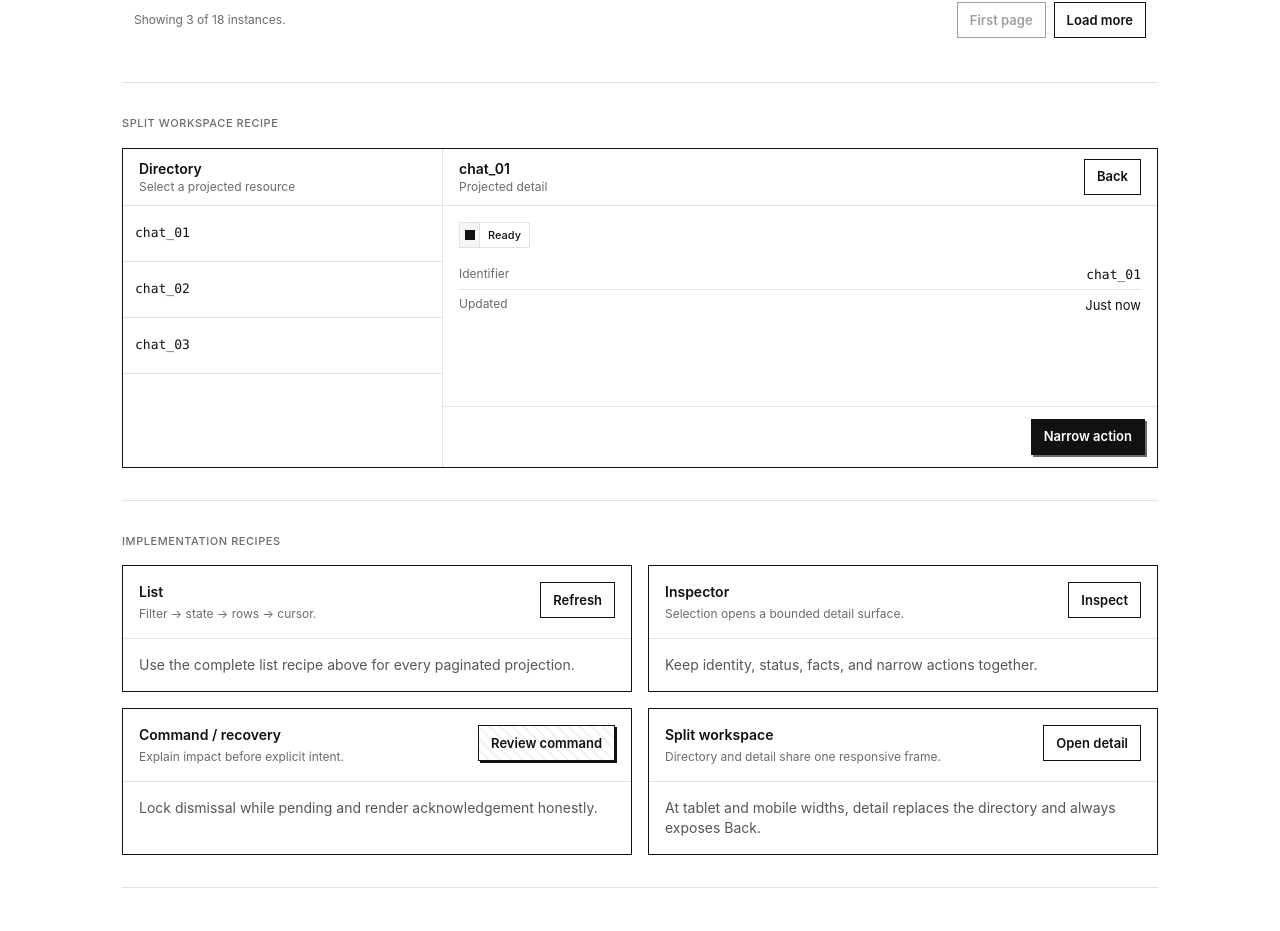
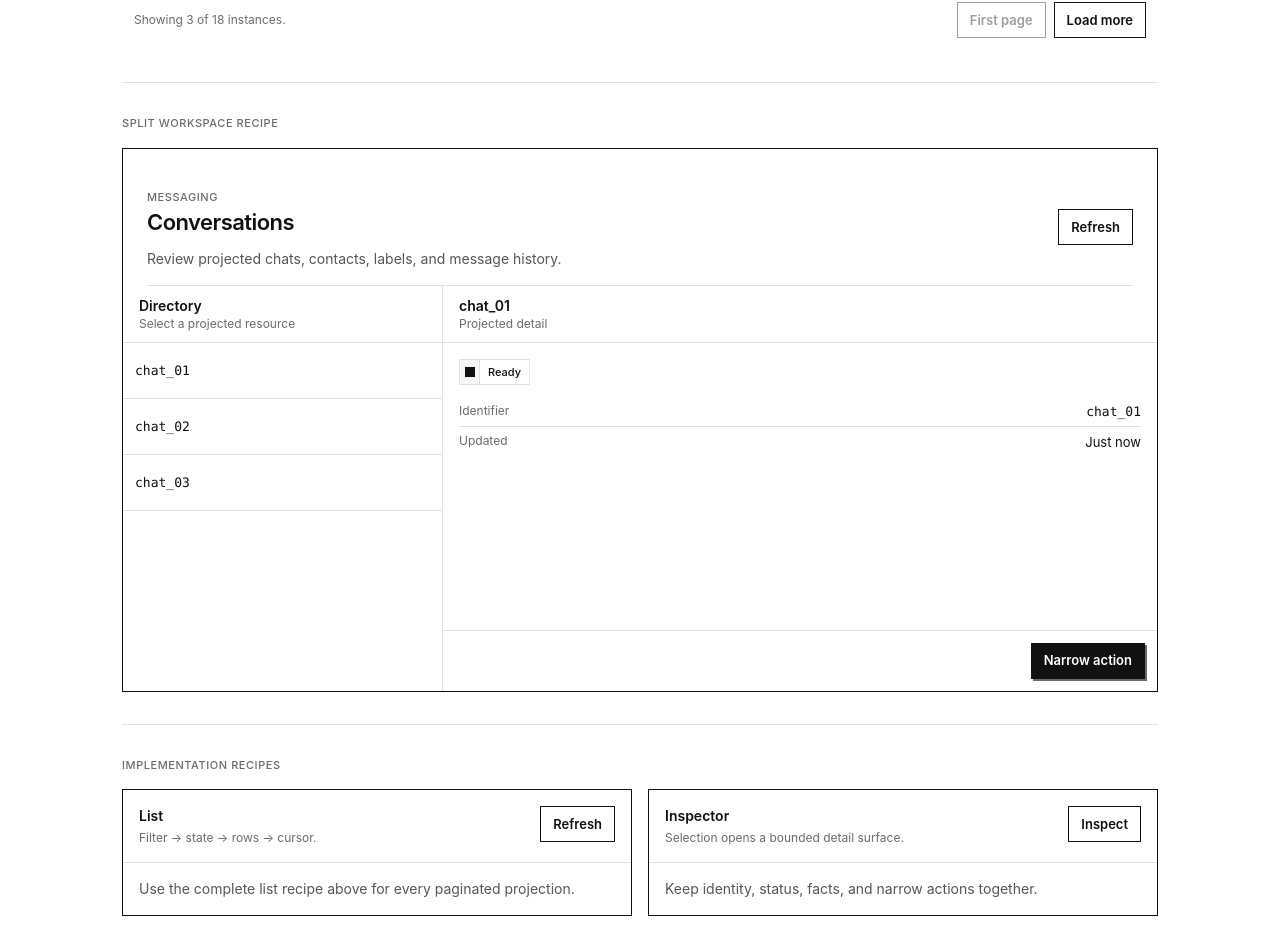
Before and after one commit to hiepknor/omniwa-console, a React (Vite) app: page /__ui in a window 1280 px wide. Shown: the part 6625-7556 px from the top of the page. Before the commit the page ends 7513 px from the top, so only its background shows below. Built offline with nearby package versions, Linux system fonts and the light colour scheme.

Commit message:
feat: adapt conversations workspace headers

```diff
--- a/scripts/check-design.mjs
+++ b/scripts/check-design.mjs
@@ -180,17 +180,22 @@ if (shell.indexOf('Compact session utility') < shell.indexOf('</nav>')) {
 }
 
 const conversationsPreview = await read('src/app/PreviewConversations.tsx');
-for (const marker of ['<main', '<SplitWorkspace', 'detailOpen={Boolean(chat)}', '<WorkspacePaneHeader', '>Back</Button>']) {
+for (const marker of ['<main', '<WorkspacePageFrame', '<SplitWorkspace', 'frame="attached"', 'detailOpen={Boolean(chat)}', 'className="max-[900px]:hidden"', '>Back</Button>']) {
   if (!conversationsPreview.includes(marker)) failures.push(`src/app/PreviewConversations.tsx: responsive split-workspace fixture is missing ${marker}`);
 }
 
+const workspacePageFrame = await read('src/ui/WorkspacePageFrame.tsx');
+for (const marker of ['<PageHeader', 'px-6 pt-6 max-[900px]:hidden', 'min-h-[57px]', 'min-[900px]:hidden', 'compactLeadingAction', 'compactHeadingRef', 'tabIndex={-1}', 'focus-visible:outline-2', 'useWorkspacePageFocus', 'rememberFocusOrigin', "matchMedia('(width < 900px)'"]) {
+  if (!workspacePageFrame.includes(marker)) failures.push(`src/ui/WorkspacePageFrame.tsx: responsive workspace-page contract is missing ${marker}`);
+}
+
 const splitWorkspace = await read('src/ui/SplitWorkspace.tsx');
-for (const marker of ['grid-cols-[320px_minmax(0,1fr)]', 'max-[900px]:grid-cols-1', "detailOpen && 'max-[900px]:hidden'", "!detailOpen && 'max-[900px]:hidden'", 'WorkspacePaneHeader']) {
+for (const marker of ['grid-cols-[320px_minmax(0,1fr)]', 'max-[900px]:grid-cols-1', "detailOpen && 'max-[900px]:hidden'", "!detailOpen && 'max-[900px]:hidden'", "frame === 'standalone'", 'WorkspacePaneHeader']) {
   if (!splitWorkspace.includes(marker)) failures.push(`src/ui/SplitWorkspace.tsx: split-workspace recipe is missing ${marker}`);
 }
 
 const conversationsPage = await read('src/features/conversations/ConversationsPage.tsx');
-for (const marker of ['<SplitWorkspace', '<WorkspacePaneHeader', '>Back</Button>']) {
+for (const marker of ['<WorkspacePageFrame', '<SplitWorkspace', 'frame="attached"', '<WorkspacePaneHeader', 'className="max-[900px]:hidden"', 'useWorkspacePageFocus', 'rememberFocusOrigin', '>Back</Button>']) {
   if (!conversationsPage.includes(marker)) failures.push(`src/features/conversations/ConversationsPage.tsx: production split workspace is missing ${marker}`);
 }
 
--- a/scripts/check-visual-language.mjs
+++ b/scripts/check-visual-language.mjs
@@ -185,7 +185,7 @@ for (const marker of [
 }
 
 const gallery = await read('src/app/UiGallery.tsx');
-for (const marker of ['Locked design system', 'hard lift only', '<Logo', '<Icon', '<PageHeader', '<Button', '<ButtonLink', '<CloseButton', '<Textarea', '<Checkbox', '<Radio', '<Switch', '<DateTimeInput', '<Select', '<SelectionBar', '<SelectionReview', '<FilterToolbar', '<FilterChip', '<DescriptionList', '<Panel', '<StateNotice', '<CursorPagination', '<ProgressBar', '<Image', '<SplitWorkspace', '<WorkspacePaneHeader', '<Drawer', '<Dialog', '<SurfaceNotice', '<ToastViewport', '<ShellAnatomy']) {
+for (const marker of ['Locked design system', 'hard lift only', '<Logo', '<Icon', '<PageHeader', '<Button', '<ButtonLink', '<CloseButton', '<Textarea', '<Checkbox', '<Radio', '<Switch', '<DateTimeInput', '<Select', '<SelectionBar', '<SelectionReview', '<FilterToolbar', '<FilterChip', '<DescriptionList', '<Panel', '<StateNotice', '<CursorPagination', '<ProgressBar', '<Image', '<WorkspacePageFrame', '<SplitWorkspace', '<WorkspacePaneHeader', '<Drawer', '<Dialog', '<SurfaceNotice', '<ToastViewport', '<ShellAnatomy']) {
   if (!gallery.includes(marker)) failures.push(`src/app/UiGallery.tsx: locked review surface is missing ${marker}`);
 }
 
--- a/src/app/PreviewConversations.tsx
+++ b/src/app/PreviewConversations.tsx
@@ -1,6 +1,6 @@
 import { useState } from 'react';
 import { ChatList, MessageTimeline } from '@/features/conversations/ConversationsView';
-import { Button, Field, FilterToolbar, Input, PageHeader, SplitWorkspace, Status, Tabs, Textarea, WorkspacePaneHeader } from '@/ui';
+import { Button, Field, FilterToolbar, Input, SplitWorkspace, Status, Tabs, Textarea, useWorkspacePageFocus, WorkspacePageFrame, WorkspacePaneHeader } from '@/ui';
 import { chatsFixture, messagesFixture } from './preview-fixtures';
 
 /** Dev-only: Conversations workspace (directory + thread) with sample data. */
@@ -8,12 +8,23 @@ export function PreviewConversations() {
   const [view, setView] = useState('chats');
   const [chatId, setChatId] = useState<string | undefined>(chatsFixture[0].id);
   const chat = chatsFixture.find((c) => c.id === chatId);
+  const { compactHeadingRef, rememberFocusOrigin } = useWorkspacePageFocus(chatId);
+  const openChat = (id: string) => { rememberFocusOrigin(); setChatId(id); };
   return (
-    <main className="flex flex-col h-dvh overflow-hidden bg-bg">
-      <div className="px-6 max-sm:px-4">
-        <PageHeader eyebrow="Messaging" title="Conversations" description="Review projected chats, contacts, labels, and message history." secondaryActions={<Button>Refresh</Button>} />
-      </div>
+    <main className="h-dvh overflow-hidden bg-bg">
+      <WorkspacePageFrame
+        eyebrow="Messaging"
+        title="Conversations"
+        description="Review projected chats, contacts, labels, and message history."
+        secondaryActions={<Button>Refresh</Button>}
+        compactTitle={chat?.displayName ?? 'Conversations'}
+        compactDescription={chat ? 'Individual' : undefined}
+        compactLeadingAction={chat ? <Button onClick={() => setChatId(undefined)}>Back</Button> : undefined}
+        compactActions={<Button>Refresh</Button>}
+        compactHeadingRef={compactHeadingRef}
+      >
         <SplitWorkspace
+          frame="attached"
           detailOpen={Boolean(chat)}
           directoryLabel="Chat directory preview"
           detailLabel="Message timeline preview"
@@ -26,15 +37,15 @@ export function PreviewConversations() {
                   <div className="flex items-end"><Button type="submit">Apply</Button></div>
                 </FilterToolbar>
               </div>
-            <ChatList items={chatsFixture} selectedId={chatId} onSelect={setChatId} />
+              <ChatList items={chatsFixture} selectedId={chatId} onSelect={openChat} />
             </>
           }
         detail={
           <>
             <WorkspacePaneHeader
+              className="max-[900px]:hidden"
               title={chat?.displayName ?? 'Message timeline'}
               description={chat ? 'Persisted projection history' : 'Select a projected chat'}
-              actions={chat ? <Button className="hidden max-[900px]:inline-flex" onClick={() => setChatId(undefined)}>Back</Button> : undefined}
             />
           {chat ? <>
             <div className="flex flex-wrap items-center gap-3 px-4 py-2 border-b border-line text-xs text-fg-3">
@@ -54,6 +65,7 @@ export function PreviewConversations() {
             </div>
           </div> : undefined}
         />
+      </WorkspacePageFrame>
     </main>
   );
 }
--- a/src/app/UiGallery.tsx
+++ b/src/app/UiGallery.tsx
@@ -43,6 +43,7 @@ import {
   Th,
   Textarea,
   Tr,
+  WorkspacePageFrame,
   WorkspacePaneHeader,
   type Tone,
 } from '@/ui';
@@ -490,26 +491,37 @@ export function UiGallery() {
         </Section>
 
         <Section title="Split workspace recipe">
-          <div className="flex h-80 min-h-0 flex-col overflow-hidden border border-line-strong">
+          <div className="h-[34rem] min-h-0 overflow-hidden border border-line-strong">
+            <WorkspacePageFrame
+              eyebrow="Messaging"
+              title="Conversations"
+              description="Review projected chats, contacts, labels, and message history."
+              secondaryActions={<Button>Refresh</Button>}
+              compactTitle={workspaceDetail ? 'chat_01' : 'Conversations'}
+              compactDescription={workspaceDetail ? 'Projected detail' : undefined}
+              compactLeadingAction={workspaceDetail ? <Button onClick={() => setWorkspaceDetail(false)}>Back</Button> : undefined}
+              compactActions={<Button>Refresh</Button>}
+            >
               <SplitWorkspace
-              className="border-t-0"
+                frame="attached"
                 detailOpen={workspaceDetail}
                 directoryLabel="Sample directory"
                 detailLabel="Sample detail"
                 directory={
                   <>
-                  <WorkspacePaneHeader title="Directory" description="Select a projected resource" />
+                    <WorkspacePaneHeader className="max-[900px]:hidden" title="Directory" description="Select a projected resource" />
                     {['chat_01', 'chat_02', 'chat_03'].map((id) => <button key={id} type="button" className="flex min-h-14 w-full items-center border-b border-line px-3 text-left text-[13px] hover:bg-elevated" onClick={() => setWorkspaceDetail(true)}><span className="font-mono">{id}</span></button>)}
                   </>
                 }
                 detail={
                   <>
-                  <WorkspacePaneHeader title="chat_01" description="Projected detail" actions={<Button className="hidden max-[900px]:inline-flex" onClick={() => setWorkspaceDetail(false)}>Back</Button>} />
+                    <WorkspacePaneHeader className="max-[900px]:hidden" title="chat_01" description="Projected detail" />
                     <div className="grid gap-3 p-4"><Status tone="ok">Ready</Status><DescriptionList><DescriptionItem label="Identifier" mono>chat_01</DescriptionItem><DescriptionItem label="Updated">Just now</DescriptionItem></DescriptionList></div>
                   </>
                 }
                 detailFooter={<div className="flex justify-end border-t border-line p-3"><Button variant="primary">Narrow action</Button></div>}
               />
+            </WorkspacePageFrame>
           </div>
         </Section>
 
--- a/src/features/conversations/ConversationsPage.tsx
+++ b/src/features/conversations/ConversationsPage.tsx
@@ -5,7 +5,7 @@ import { useServerCapabilities } from '@/api/CapabilitiesProvider';
 import { humanizeToken } from '@/lib/format';
 import { createSearchParams, omitSearchParams, updateSearchParams, withSearchParams } from '@/lib/url-search-state';
 import { useInvalidCursorReset } from '@/lib/useInvalidCursorReset';
-import { Button, CursorPagination, Field, FilterToolbar, Input, PageHeader, SplitWorkspace, StateNotice, Status, Tabs, WorkspacePaneHeader } from '@/ui';
+import { Button, CursorPagination, Field, FilterToolbar, Input, PageHeader, SplitWorkspace, StateNotice, Status, Tabs, useWorkspacePageFocus, WorkspacePageFrame, WorkspacePaneHeader } from '@/ui';
 import { Composer } from './Composer';
 import { ChatList, ContactList, LabelList, MessageTimeline } from './ConversationsView';
 import { DirectoryInspector, MessageInspector } from './Details';
@@ -30,6 +30,8 @@ export function ConversationsPage() {
   const navigate = useNavigate();
   const route = conversationRouteState(searchParams);
   const activeChatId = route.view === 'chats' ? chatId : undefined;
+  const hasChat = Boolean(activeChatId);
+  const { compactHeadingRef, rememberFocusOrigin } = useWorkspacePageFocus(activeChatId);
   const [searchDraft, setSearchDraft] = useState(route.search);
   useEffect(() => setSearchDraft(route.search), [route.search]);
   const instanceScope = session.keyKind === 'api';
@@ -57,14 +59,20 @@ export function ConversationsPage() {
 
   const replaceParams = (next: URLSearchParams) => setSearchParams(next, { replace: true });
   const switchView = (view: ConversationView) => navigate(withSearchParams('/chats', createSearchParams({ view: view === 'chats' ? undefined : view })));
-  const openChat = (id: string) => navigate(withSearchParams(`/chats/${encodeURIComponent(id)}`, omitSearchParams(searchParams, ['message', 'messageCursor', 'selected'])));
+  const openChat = (id: string) => {
+    rememberFocusOrigin();
+    navigate(withSearchParams(`/chats/${encodeURIComponent(id)}`, omitSearchParams(searchParams, ['message', 'messageCursor', 'selected'])));
+  };
   const closeChat = () => navigate(withSearchParams('/chats', omitSearchParams(searchParams, ['message', 'messageCursor'])));
   const applySearch = () => replaceParams(updateSearchParams(searchParams, { search: searchDraft.trim() }, ['cursor', 'selected']));
   const currentQuery = route.view === 'chats' ? chats : route.view === 'contacts' ? contacts : labels;
   const currentMeta = currentQuery.data?.meta;
   const currentAuthoritative = currentMeta?.syncStatus === undefined || currentMeta.syncStatus === 'ready';
-  const routeRefreshing = currentQuery.isFetching || (Boolean(activeChatId) && (chat.isFetching || messages.isFetching));
-  const refresh = () => { void currentQuery.refetch(); if (activeChatId) { void chat.refetch(); if (messagesReady) void messages.refetch(); } };
+  const detailRefreshing = Boolean(activeChatId) && (chat.isFetching || messages.isFetching);
+  const routeRefreshing = currentQuery.isFetching || detailRefreshing;
+  const refreshDirectory = () => { void currentQuery.refetch(); };
+  const refreshDetail = () => { if (activeChatId) { void chat.refetch(); if (messagesReady) void messages.refetch(); } };
+  const refresh = () => { refreshDirectory(); refreshDetail(); };
   useInvalidCursorReset(currentQuery.error, route.cursor, () => replaceParams(updateSearchParams(searchParams, { cursor: undefined }, ['selected'])));
   useInvalidCursorReset(messages.error, route.messageCursor, () => replaceParams(updateSearchParams(searchParams, { messageCursor: undefined }, ['message'])));
 
@@ -74,21 +82,23 @@ export function ConversationsPage() {
 
   const advertised = route.view === 'chats' ? chatsReady : route.view === 'contacts' ? contactsReady : labelsReady;
   const viewSupported = advertised || currentQuery.data !== undefined;
-  const hasChat = Boolean(activeChatId);
   const emptyDirectory = viewSupported && currentQuery.data && currentAuthoritative && ((route.view === 'chats' && filteredChats.length === 0) || (route.view === 'contacts' && (contacts.data?.resource.items.length ?? 0) === 0) || (route.view === 'labels' && filteredLabels.length === 0));
 
   return (
-    <div className="flex flex-col h-full overflow-hidden">
-      <div className="px-6 max-sm:px-4">
-        <PageHeader
+    <>
+      <WorkspacePageFrame
         eyebrow="Messaging"
         title="Conversations"
         description="Review projected chats, contacts, labels, and message history."
         secondaryActions={<Button disabled={!viewSupported || routeRefreshing} onClick={refresh}>{routeRefreshing ? 'Refreshing…' : 'Refresh'}</Button>}
-        />
-      </div>
-
+        compactTitle={hasChat ? selectedChat?.displayName ?? activeChatId ?? 'Message timeline' : 'Conversations'}
+        compactDescription={hasChat ? (selectedChat ? humanizeToken(selectedChat.type) : 'Message timeline') : undefined}
+        compactLeadingAction={hasChat ? <Button onClick={closeChat}>Back</Button> : undefined}
+        compactActions={<Button disabled={!viewSupported || (hasChat ? detailRefreshing : currentQuery.isFetching)} onClick={hasChat ? refreshDetail : refreshDirectory}>{(hasChat ? detailRefreshing : currentQuery.isFetching) ? 'Refreshing…' : 'Refresh'}</Button>}
+        compactHeadingRef={compactHeadingRef}
+      >
         <SplitWorkspace
+          frame="attached"
           detailOpen={hasChat}
           directoryLabel={`${route.view} directory`}
           detailLabel="Message timeline"
@@ -110,10 +120,10 @@ export function ConversationsPage() {
             {!viewSupported ? <div className="p-3"><StateNotice kind="empty" title="Projection unavailable" detail={`The backend does not currently advertise ${route.view === 'chats' ? 'chats_projection' : route.view === 'contacts' ? 'contacts_projection' : 'labels_projection'}; capability polling continues because the projection may be unsupported or waiting for readiness.`} /></div> : null}
             {viewSupported && !advertised ? <div className="p-3"><StateNotice kind="empty" title="Capability changed" detail="Keeping the last usable projection snapshot visible while capability discovery no longer advertises this resource." /></div> : null}
             {viewSupported && currentQuery.isPending ? <div className="p-3"><StateNotice kind="loading" title="Loading" /></div> : null}
-            {viewSupported && currentQuery.error && !currentQuery.data ? <div className="p-3"><FailureNotice error={currentQuery.error} onRetry={refresh} /></div> : null}
+            {viewSupported && currentQuery.error && !currentQuery.data ? <div className="p-3"><FailureNotice error={currentQuery.error} onRetry={refreshDirectory} /></div> : null}
             {viewSupported && currentQuery.data ? (
               <>
-                {currentQuery.error ? <div className="p-3"><FailureNotice error={currentQuery.error} stale onRetry={refresh} /></div> : null}
+                {currentQuery.error ? <div className="p-3"><FailureNotice error={currentQuery.error} stale onRetry={refreshDirectory} /></div> : null}
                 <div className="px-3"><ProjectionStatus meta={'meta' in currentQuery.data ? currentQuery.data.meta : undefined} /></div>
                 {route.view === 'chats' ? <ChatList items={filteredChats} selectedId={activeChatId} onSelect={openChat} />
                   : route.view === 'contacts' ? <ContactList items={contacts.data?.resource.items ?? []} selectedId={route.selected} onSelect={(id) => replaceParams(setConversationParam(searchParams, 'selected', id))} />
@@ -129,9 +139,9 @@ export function ConversationsPage() {
         detail={
           <>
             <WorkspacePaneHeader
+              className="max-[900px]:hidden"
               title={selectedChat?.displayName ?? selectedChat?.id ?? 'Message timeline'}
               description={activeChatId ? 'Persisted projection history' : 'Select a projected chat to inspect its history'}
-              actions={activeChatId ? <Button className="hidden max-[900px]:inline-flex" onClick={closeChat}>Back</Button> : undefined}
             />
             {!activeChatId ? (
               <div className="p-4"><StateNotice kind="empty" title="No chat selected" detail="Select a chat from the projected directory." /></div>
@@ -170,9 +180,10 @@ export function ConversationsPage() {
         }
         detailFooter={selectedChat ? <Composer chatId={selectedChat.id} chatName={selectedChat.displayName ?? selectedChat.id} enabled={messagesReady && outboundReady} /> : undefined}
         />
+      </WorkspacePageFrame>
 
       {route.message && activeChatId && messagesSupported ? <MessageInspector messageId={route.message} loadedChat={selectedChat} enabled={messagesReady} onClose={() => replaceParams(setConversationParam(searchParams, 'message'))} /> : null}
       {route.selected && route.view !== 'chats' && viewSupported ? <DirectoryInspector contact={contact.data?.resource} label={label.data?.resource} error={route.view === 'contacts' ? contact.error : label.error} loading={route.view === 'contacts' ? contact.isPending : label.isPending} onRetry={() => route.view === 'contacts' ? contact.refetch() : label.refetch()} onClose={() => replaceParams(setConversationParam(searchParams, 'selected'))} /> : null}
-    </div>
+    </>
   );
 }
--- a/src/ui/SplitWorkspace.tsx
+++ b/src/ui/SplitWorkspace.tsx
@@ -9,6 +9,7 @@ export function SplitWorkspace({
   detailLabel = 'Detail',
   directoryFooter,
   detailFooter,
+  frame = 'standalone',
   className,
 }: {
   directory: ReactNode;
@@ -18,10 +19,15 @@ export function SplitWorkspace({
   detailLabel?: string;
   directoryFooter?: ReactNode;
   detailFooter?: ReactNode;
+  frame?: 'standalone' | 'attached';
   className?: string;
 }) {
   return (
-    <div className={cn('min-h-0 flex-1 grid grid-cols-[320px_minmax(0,1fr)] border-t border-line max-[900px]:grid-cols-1', className)}>
+    <div className={cn(
+      'min-h-0 flex-1 grid grid-cols-[320px_minmax(0,1fr)] max-[900px]:grid-cols-1',
+      frame === 'standalone' && 'border-t border-line',
+      className,
+    )}>
       <section
         aria-label={directoryLabel}
         className={cn('flex min-h-0 min-w-0 flex-col border-r border-line max-[900px]:border-r-0', detailOpen && 'max-[900px]:hidden')}
@@ -44,13 +50,15 @@ export function WorkspacePaneHeader({
   title,
   description,
   actions,
+  className,
 }: {
   title: ReactNode;
   description?: ReactNode;
   actions?: ReactNode;
+  className?: string;
 }) {
   return (
-    <header className="sticky top-0 z-10 flex min-h-[57px] items-center justify-between gap-3 border-b border-line bg-surface px-4">
+    <header className={cn('sticky top-0 z-10 flex min-h-[57px] items-center justify-between gap-3 border-b border-line bg-surface px-4', className)}>
       <div className="grid min-w-0">
         <strong className="truncate text-sm font-semibold text-fg">{title}</strong>
         {description ? <span className="truncate text-xs text-fg-3">{description}</span> : null}
--- /dev/null
+++ b/src/ui/WorkspacePageFrame.tsx
@@ -0,0 +1,77 @@
+import { useCallback, useEffect, useRef, type ReactNode, type Ref } from 'react';
+import { PageHeader } from './PageHeader';
+
+export function useWorkspacePageFocus(detailKey?: string) {
+  const compactHeadingRef = useRef<HTMLHeadingElement>(null);
+  const returnFocusRef = useRef<HTMLElement | null>(null);
+  const previousDetailKeyRef = useRef(detailKey);
+  const rememberFocusOrigin = useCallback(() => {
+    if (document.activeElement instanceof HTMLElement) returnFocusRef.current = document.activeElement;
+  }, []);
+
+  useEffect(() => {
+    const previousDetailKey = previousDetailKeyRef.current;
+    previousDetailKeyRef.current = detailKey;
+    if (!window.matchMedia('(width < 900px)').matches) return;
+    if (detailKey) {
+      compactHeadingRef.current?.focus();
+    } else if (previousDetailKey) {
+      (returnFocusRef.current?.isConnected ? returnFocusRef.current : compactHeadingRef.current)?.focus();
+    }
+  }, [detailKey]);
+
+  return { compactHeadingRef, rememberFocusOrigin };
+}
+
+export function WorkspacePageFrame({
+  eyebrow,
+  title,
+  description,
+  secondaryActions,
+  primaryAction,
+  compactTitle,
+  compactDescription,
+  compactLeadingAction,
+  compactActions,
+  compactHeadingRef,
+  children,
+}: {
+  eyebrow?: string;
+  title: ReactNode;
+  description?: ReactNode;
+  secondaryActions?: ReactNode;
+  primaryAction?: ReactNode;
+  compactTitle?: ReactNode;
+  compactDescription?: ReactNode;
+  compactLeadingAction?: ReactNode;
+  compactActions?: ReactNode;
+  compactHeadingRef?: Ref<HTMLHeadingElement>;
+  children: ReactNode;
+}) {
+  return (
+    <div className="flex h-full min-w-0 flex-col overflow-hidden">
+      <div className="px-6 pt-6 max-[900px]:hidden">
+        <PageHeader
+          eyebrow={eyebrow}
+          title={title}
+          description={description}
+          secondaryActions={secondaryActions}
+          primaryAction={primaryAction}
+        />
+      </div>
+
+      <header className="flex min-h-[57px] shrink-0 items-center gap-3 border-b border-line bg-surface px-4 min-[900px]:hidden">
+        {compactLeadingAction ? <div className="flex shrink-0 items-center">{compactLeadingAction}</div> : null}
+        <div className="grid min-w-0 flex-1">
+          <h1 ref={compactHeadingRef} tabIndex={-1} className="truncate text-sm font-semibold text-fg focus-visible:outline-2 focus-visible:outline-offset-2 focus-visible:outline-fg">
+            {compactTitle ?? title}
+          </h1>
+          {compactDescription ? <span className="truncate text-xs text-fg-3">{compactDescription}</span> : null}
+        </div>
+        {compactActions ? <div className="flex shrink-0 items-center gap-2">{compactActions}</div> : null}
+      </header>
+
+      <div className="flex min-h-0 min-w-0 flex-1">{children}</div>
+    </div>
+  );
+}
--- a/src/ui/index.ts
+++ b/src/ui/index.ts
@@ -27,4 +27,5 @@ export { Panel } from './Panel';
 export { StateNotice } from './StateNotice';
 export { CursorPagination } from './CursorPagination';
 export { SplitWorkspace, WorkspacePaneHeader } from './SplitWorkspace';
+export { WorkspacePageFrame, useWorkspacePageFocus } from './WorkspacePageFrame';
 export { Logo } from './Logo';
```
Also changed, not shown: design/DESIGN.md (+17 -9 lines), 3 other files (tests, documents, lock files or other folders). Lines whose indentation alone changed are shown as unchanged.
